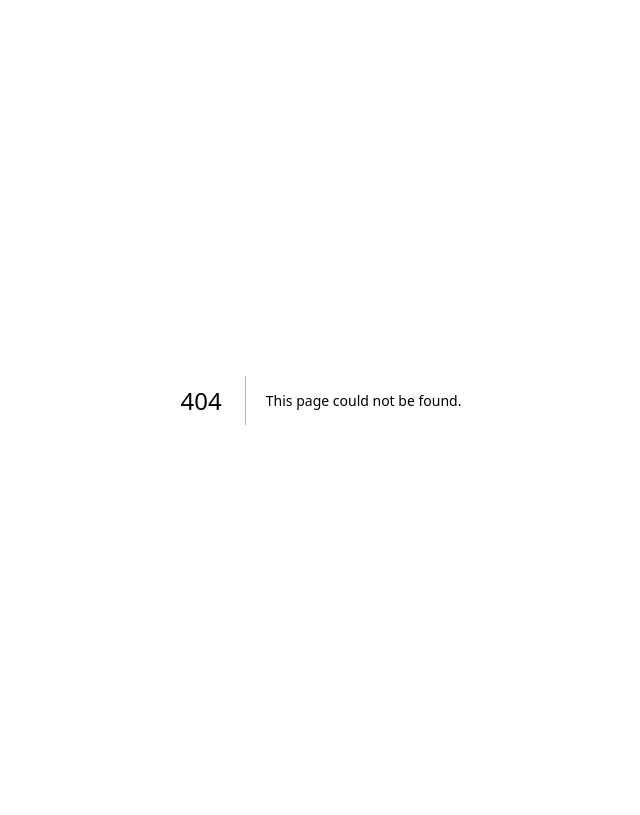
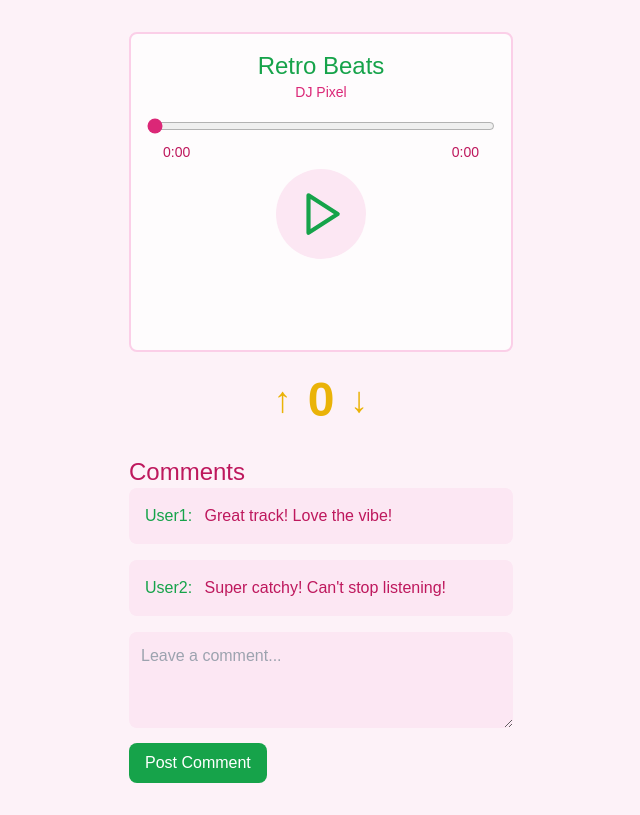
Before and after one commit to ParasManiAdhikari/musicwebsite, a Next.js app: page /track in a window 1280 px wide. Before the commit this address had no page. Shown: the whole page, without its empty margins (319-959 px from the left). Built offline with nearby package versions, Linux system fonts and the light colour scheme.

Commit message:
track page done

```diff
--- a/app/page.tsx
+++ b/app/page.tsx
@@ -2,11 +2,18 @@
 
 import { useState } from 'react'
 import { Heart, Music, GamepadIcon, BookOpen, Link2, MessageSquare } from 'lucide-react'
+import Link from 'next/link'
 import Window from '@/components/Window'
-import SongCard from '@/components/SongCard'
 
 export default function RetroWebsite() {
   const [visitorCount, setVisitorCount] = useState(1337)
+
+  const tracks = [
+    { title: 'Retro Beats', artist: 'DJ Pixel', category: 'Electronic', length: '3:45', id: 1 },
+    { title: 'Synthwave Dreams', artist: 'DJ Neon', category: 'Synthwave', length: '4:00', id: 2 },
+    { title: 'Pixelated World', artist: 'DJ Retro', category: 'Chiptune', length: '2:50', id: 3 },
+    { title: 'Cosmic Journey', artist: 'DJ Stellar', category: 'Ambient', length: '5:30', id: 4 },
+  ]
 
   return (
     <div className="min-h-screen bg-pink-50" style={{
@@ -62,16 +69,17 @@ export default function RetroWebsite() {
             <Window title="♡ about me ♡">
               <div className="space-y-4 p-6">
                 <div className="grid grid-cols-2 gap-4">
-                  {[1, 2, 3, 4].map((i) => (
-                    <div
-                      key={i}
-                      className="rounded-lg bg-pink-200/50 p-2"
-                    >
-                      <SongCard
-                        title="Retro Beats"
-                        artist="DJ Pixel"
-                        src='hot.mp3'
-                      />
+                  {tracks.map((track) => (
+                    <div key={track.id} className="rounded-lg bg-pink-200/50 p-2">
+                      <Link
+                        href={`/track`} // Link to the track detail page
+                        className="font-pixel text-pink-700 hover:underline"
+                      >
+                        <div>{track.title} - {track.artist}</div>
+                        <div className="text-sm text-pink-600">
+                          Category: {track.category} | Length: {track.length}
+                        </div>
+                      </Link>
                     </div>
                   ))}
                 </div>
--- /dev/null
+++ b/app/track/page.tsx
@@ -0,0 +1,140 @@
+'use client'
+
+import { useState, ChangeEvent } from 'react'
+import SongCard from '@/components/SongCard'
+
+// Define the structure of the track data
+interface Track {
+  title: string
+  artist: string
+  category: string
+  length: string
+  src: string
+}
+
+// Define the structure of the comment data
+interface Comment {
+  id: number
+  text: string
+  user: string
+}
+
+// Define the structure of the reaction count
+interface Reaction {
+  fire: number
+}
+
+const TrackPage = () => {
+  const trackId = 1 // Get trackId from the URL
+
+  // Example track data - replace with actual fetching from database or API
+  const track: Track = {
+    title: 'Retro Beats',
+    artist: 'DJ Pixel',
+    category: 'Electronic',
+    length: '3:45',
+    src: '/hot.mp3', // Example audio source (use an actual path or URL)
+  }
+
+  if (!trackId) return <div>Loading...</div> // Handle loading state
+
+  // State for comments
+  const [comments, setComments] = useState<Comment[]>([
+    { id: 1, text: 'Great track! Love the vibe!', user: 'User1' },
+    { id: 2, text: 'Super catchy! Can\'t stop listening!', user: 'User2' },
+  ])
+
+  const [newComment, setNewComment] = useState<string>('')
+
+  // State for reaction count (just the fire emoji)
+  const [reaction, setReaction] = useState<Reaction>({
+    fire: 0,
+  })
+
+  // Handle submitting a new comment
+  const handleCommentSubmit = (): void => {
+    if (newComment.trim()) {
+      setComments([
+        ...comments,
+        { id: comments.length + 1, text: newComment, user: 'Guest' },
+      ])
+      setNewComment('')
+    }
+  }
+
+  // Handle increasing and decreasing the fire reaction count
+  const handleReactionIncrease = (): void => {
+    setReaction({ ...reaction, fire: reaction.fire + 1 })
+  }
+
+  const handleReactionDecrease = (): void => {
+    setReaction({ ...reaction, fire: reaction.fire - 1 })
+  }
+
+  return (
+    <div className="min-h-screen bg-pink-50 flex items-center justify-center">
+      <div className="mx-auto max-w-6xl px-4 py-8">
+
+        {/* SongCard Component */}
+        <SongCard
+          title={track.title}
+          artist={track.artist}
+          src={track.src}
+        />
+
+        {/* Reaction Section - Fire emoji with up/down arrows */}
+        <div className="mt-6 text-center">
+          <div className="flex justify-center items-center space-x-4">
+            <button
+              onClick={handleReactionIncrease}
+              className="transition-transform transform hover:scale-125 text-4xl text-yellow-500 hover:text-yellow-600"
+            >
+              ↑
+            </button>
+            <div className="flex items-center space-x-2">
+              <span className="text-5xl text-yellow-500 font-bold">{reaction.fire}</span>
+            </div>
+            <button
+              onClick={handleReactionDecrease}
+              className="transition-transform transform hover:scale-125 text-4xl text-yellow-500 hover:text-yellow-600"
+            >
+              ↓
+            </button>
+          </div>
+        </div>
+
+        {/* Comment Section */}
+        <div className="mt-8">
+          <h2 className="font-pixel text-2xl text-pink-700">Comments</h2>
+          <div className="space-y-4">
+            {comments.map((comment) => (
+              <div key={comment.id} className="p-4 bg-pink-100 rounded-lg">
+                <p className="font-pixel text-green-600 inline">{comment.user}:</p> {/* Username in green */}
+                <p className="font-pixel text-pink-700 inline ml-2">{comment.text}</p>
+              </div>
+            ))}
+          </div>
+
+          {/* Comment Input */}
+          <div className="mt-4">
+            <textarea
+              value={newComment}
+              onChange={(e: ChangeEvent<HTMLTextAreaElement>) => setNewComment(e.target.value)}
+              className="w-full p-3 rounded-lg bg-pink-100 text-pink-700 font-pixel"
+              placeholder="Leave a comment..."
+              rows={3}
+            />
+            <button
+              onClick={handleCommentSubmit}
+              className="mt-2 px-4 py-2 bg-green-600 text-white rounded-lg font-pixel"
+            >
+              Post Comment
+            </button>
+          </div>
+        </div>
+      </div>
+    </div>
+  )
+}
+
+export default TrackPage
--- a/components/SongCard.tsx
+++ b/components/SongCard.tsx
@@ -63,9 +63,15 @@ export default function SongCard({ title, artist, src }: SongCardProps) {
   }
 
   return (
-    <div className="rounded-lg border-2 border-pink-200 bg-white/80 p-4">
+    <div className="w-96 h-80 rounded-lg border-2 border-pink-200 bg-white/80 p-4 flex flex-col">
+      {/* Song Info */}
+      <div className="flex flex-col items-center mb-4">
+        <h3 className="font-pixel text-2xl text-green-600">{title}</h3>
+        <p className="text-sm text-pink-600">{artist}</p>
+      </div>
+
       {/* Seek Slider */}
-      <div>
+      <div className="flex flex-col items-center mb-4">
         <input
           type="range"
           min="0"
@@ -75,31 +81,25 @@ export default function SongCard({ title, artist, src }: SongCardProps) {
           onChange={handleSliderChange}
           className="w-full accent-pink-600"
         />
-        <div className="mt-2 flex justify-between text-sm font-pixel text-pink-700">
+        <div className="mt-2 flex justify-between text-sm font-pixel text-pink-700 w-full px-4">
           <span>{formatTime(currentTime)}</span>
           <span>{formatTime(duration)}</span>
         </div>
       </div>
 
-      <div className="flex items-center justify-between">
-        {/* Song Info */}
-        <div>
-          <h3 className="font-pixel text-lg text-green-600">{title}</h3>
-          <p className="text-sm text-pink-600">{artist}</p>
-        </div>
-
-        {/* Play/Pause Button */}
+      {/* Play/Pause Button */}
+      <div className="flex justify-center mb-4">
         <button
-          className="rounded-full bg-pink-100 p-2 hover:bg-pink-200"
+          className="rounded-full bg-pink-100 p-4 hover:bg-pink-200 transition-all transform scale-125"
           onClick={togglePlayPause}
         >
-          {isPlaying ? <Pause className="h-6 w-6 text-green-600" /> : <Play className="h-6 w-6 text-green-600" />}
+          {isPlaying ? <Pause className="h-10 w-10 text-green-600" /> : <Play className="h-10 w-10 text-green-600" />}
         </button>
       </div>
 
       {/* Visualizer: only show if playing */}
       {isPlaying && (
-        <div className="mt-4 flex items-end gap-1">
+        <div className="flex items-end justify-center gap-2 mt-4">
           {visualizerBars.map((height, i) => (
             <div
               key={i}
```
